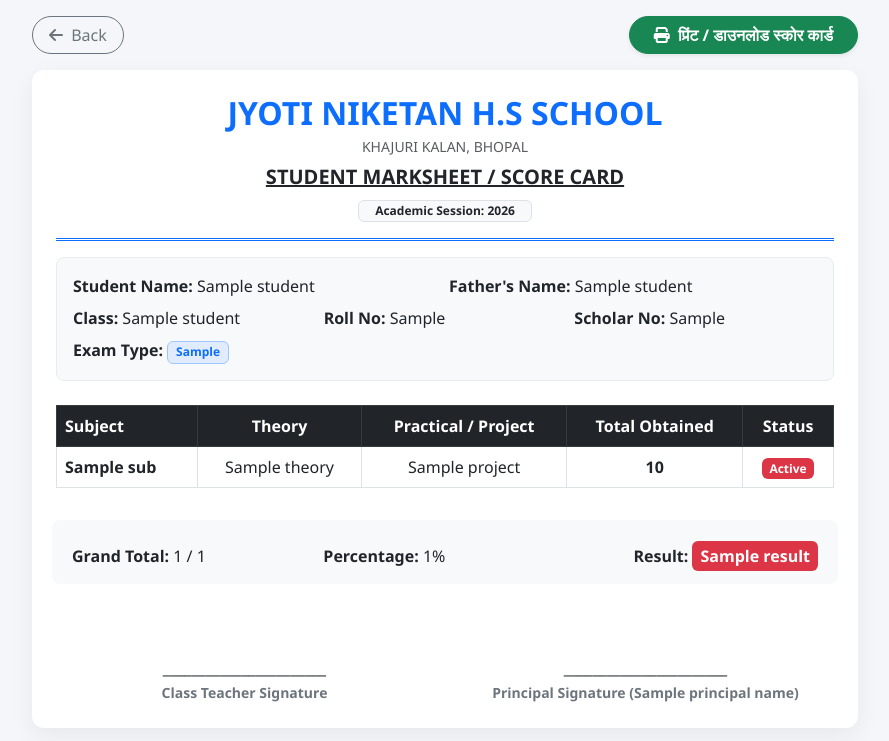
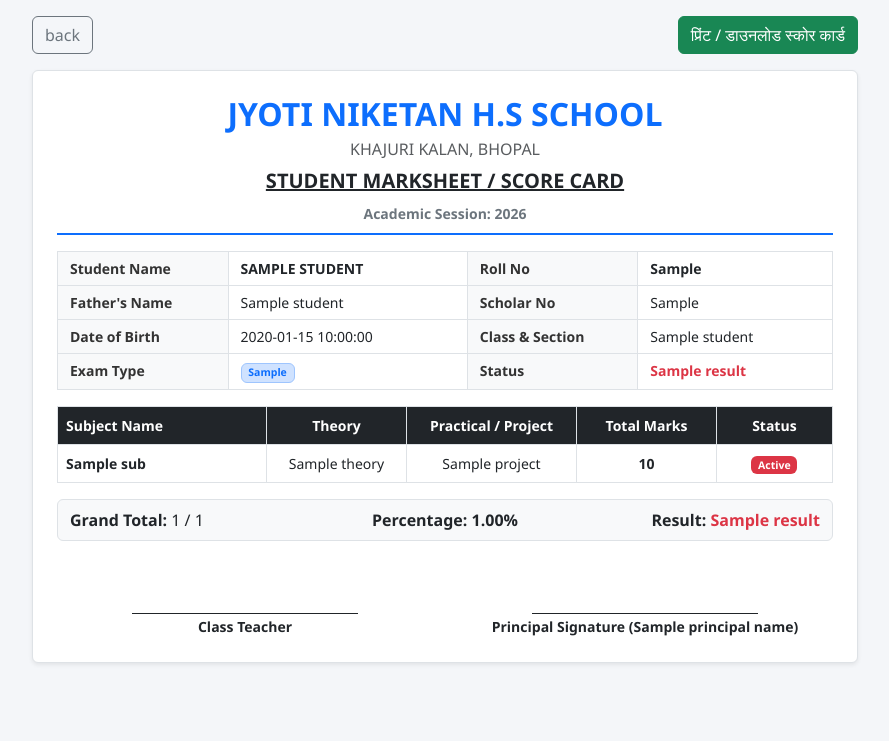
Before and after one commit to Arya1527/e_app, a Flask app: template templates/public_result_view.html in a window 1280 px wide. Shown: the top 741 px of the page, without its empty margins (195-1084 px from the left). Run offline with Flask 3, Linux system fonts and the light colour scheme; the template is opened without the code that fills it: most values are stand-ins (such as "Sample title", 1, 10 or a date in 2020).

Commit message:
Refactor public_result_view.html for better layout
Updated the public result view template with improved styling, structure, and print optimizations.

```diff
--- a/templates/public_result_view.html
+++ b/templates/public_result_view.html
@@ -2,92 +2,115 @@
 <html lang="hi">
 <head>
     <meta charset="UTF-8">
-    <meta name="viewport" content="width=device-width, initial-scale=1.0">
     <title>Score Card - {{ config_data.school_name }}</title>
-    <!-- Bootstrap 5 CSS -->
     <link href="https://cdn.jsdelivr.net/npm/bootstrap@5.3.0/dist/css/bootstrap.min.css" rel="stylesheet">
-    <!-- FontAwesome Icons -->
-    <link href="https://cdnjs.cloudflare.com/ajax/libs/font-awesome/6.4.0/css/all.min.css" rel="stylesheet">
     <style>
-        body { background: #f4f6f9; font-family: 'Segoe UI', Tahoma, Geneva, Verdana, sans-serif; }
-        .report-card { border: none; border-radius: 12px; box-shadow: 0 8px 24px rgba(0,0,0,0.06); }
-        .report-header { border-bottom: 3px double #0d6efd; }
-        .info-box { background-color: #f8f9fa; border-radius: 8px; border: 1px solid #e9ecef; }
-
-        /* Print Stylesheet Optimization */
         @media print {
             .no-print { display: none !important; }
-            body { background: #ffffff !important; padding: 0 !important; }
-            .container { max-width: 100% !important; width: 100% !important; padding: 0 !important; margin: 0 !important; }
-            .report-card { border: none !important; box-shadow: none !important; padding: 0 !important; margin-bottom: 0 !important; page-break-after: always; }
-            .table-dark { background-color: #343a40 !important; color: #ffffff !important; -webkit-print-color-adjust: exact; }
-            .badge { border: 1px solid #000; color: #000 !important; background: none !important; }
+            body { background: white !important; padding: 0 !important; }
+            .card { border: none !important; box-shadow: none !important; }
         }
-
-        /* Mobile Adjustments */
-        @media screen and (max-width: 576px) {
-            body { padding: 10px !important; }
-            .report-card { padding: 15px !important; }
-            .school-name { font-size: 1.4rem; }
-            .info-item { font-size: 0.9rem; }
-            .table-responsive { border: 0; }
-        }
+        body { background: #f4f6f9; font-family: 'Segoe UI', Tahoma, Geneva, Verdana, sans-serif; }
+        .report-header { border-bottom: 2px solid #0d6efd; }
+        .student-info-table td { padding: 6px 12px; font-size: 14px; }
+        .student-info-table .label { font-weight: 600; width: 22%; background-color: #f8f9fa; color: #333; }
+        .marks-table th { background-color: #212529 !important; color: #fff; font-size: 14px; }
+        .marks-table td { font-size: 14px; }
     </style>
 </head>
 <body class="p-3">
 
 <div class="container" style="max-width: 850px;">
-    <!-- Top Action Buttons -->
-    <div class="no-print mb-3 d-flex justify-content-between align-items-center">
-        <a href="{{ url_for('student_result') }}" class="btn btn-outline-secondary rounded-pill px-3">
-            <i class="fa-solid fa-arrow-left me-1"></i> Back
-        </a>
-        <button onclick="window.print()" class="btn btn-success rounded-pill px-4 shadow-sm fw-bold">
-            <i class="fa-solid fa-print me-1"></i> प्रिंट / डाउनलोड स्कोर कार्ड
-        </button>
+    <div class="no-print mb-3 d-flex justify-content-between">
+        <a href="{{ url_for('student_result') }}" class="btn btn-outline-secondary"><i class="bi bi-arrow-left"></i> back</a>
+        <button onclick="window.print()" class="btn btn-success"><i class="bi bi-printer"></i> प्रिंट / डाउनलोड स्कोर कार्ड</button>
     </div>
 
     {% for student in results %}
-    <div class="card report-card p-4 mb-4 bg-white">
-        <!-- School Header -->
-        <div class="text-center report-header pb-3 mb-3">
-            <h2 class="fw-bold text-primary school-name text-uppercase mb-1">{{ config_data.school_name }}</h2>
-            <p class="text-muted small mb-1">{{ config_data.school_address }}</p>
+    <div class="card p-4 mb-4 bg-white shadow-sm border">
+        <!-- Header -->
+        <div class="text-center report-header pb-2 mb-3">
+            <h2 class="fw-bold text-primary mb-1">{{ config_data.school_name }}</h2>
+            <p class="text-muted mb-1">{{ config_data.school_address }}</p>
             <h5 class="mt-2 text-decoration-underline fw-bold text-dark">STUDENT MARKSHEET / SCORE CARD</h5>
-            <span class="badge bg-light text-dark border px-3 py-1">Academic Session: {{ config_data.academic_session }}</span>
+            <small class="text-secondary fw-semibold">Academic Session: {{ config_data.academic_session }}</small>
         </div>
 
-        <!-- Student Details Grid -->
-        <div class="info-box p-3 mb-4">
-            <div class="row g-2 info-item">
-                <div class="col-12 col-sm-6"><strong>Student Name:</strong> {{ student.name }}</div>
-                <div class="col-12 col-sm-6"><strong>Father's Name:</strong> {{ student.father_name }}</div>
-                <div class="col-6 col-sm-4"><strong>Class:</strong> {{ student.class_name }}</div>
-                <div class="col-6 col-sm-4"><strong>Roll No:</strong> {{ student.roll_no }}</div>
-                <div class="col-6 col-sm-4"><strong>Scholar No:</strong> {{ student.scholar_no }}</div>
-                <div class="col-12 col-sm-6"><strong>Exam Type:</strong> <span class="badge bg-primary bg-opacity-10 text-primary border border-primary-subtle px-2">{{ student.exam_type }}</span></div>
-            </div>
-        </div>
+        <!-- Student Details Mini Table -->
+        <table class="table table-bordered student-info-table mb-3">
+            <tbody>
+                <tr>
+                    <td class="label">Student Name</td>
+                    <td class="fw-bold text-uppercase">{{ student.name }}</td>
+                    <td class="label">Roll No</td>
+                    <td class="fw-bold">{{ student.roll_no }}</td>
+                </tr>
+                <tr>
+                    <td class="label">Father's Name</td>
+                    <td>{{ student.father_name }}</td>
+                    <td class="label">Scholar No</td>
+                    <td>{{ student.scholar_no if student.scholar_no else '-' }}</td>
+                </tr>
+                <tr>
+                    <td class="label">Date of Birth</td>
+                    <td>{{ student.dob if student.dob else '-' }}</td>
+                    <td class="label">Class & Section</td>
+                    <td>{{ student.class_name }}</td>
+                </tr>
+                <tr>
+                    <td class="label">Exam Type</td>
+                    <td><span class="badge bg-primary-subtle text-primary border border-primary-subtle">{{ student.exam_type }}</span></td>
+                    <td class="label">Status</td>
+                    <td>
+                        <span class="fw-bold {{ 'text-success' if student.result == 'Pass' else 'text-danger' }}">
+                            {{ student.result }}
+                        </span>
+                    </td>
+                </tr>
+            </tbody>
+        </table>
 
         <!-- Marks Table -->
-        <div class="table-responsive">
-            <table class="table table-bordered text-center align-middle">
-                <thead class="table-dark">
+        <table class="table table-bordered text-center align-middle marks-table mb-3">
+            <thead>
                 <tr>
-                        <th class="text-start">Subject</th>
-                        <th>Theory</th>
-                        <th>Practical / Project</th>
-                        <th>Total Obtained</th>
-                        <th>Status</th>
+                    <th class="text-start">Subject Name</th>
+                    <th style="width: 18%;">Theory</th>
+                    <th style="width: 22%;">Practical / Project</th>
+                    <th style="width: 18%;">Total Marks</th>
+                    <th style="width: 15%;">Status</th>
                 </tr>
             </thead>
             <tbody>
                 {% for sub, mark in student.scores.items() %}
                 <tr>
                     <td class="fw-semibold text-start">{{ sub }}</td>
-                        <td>{{ mark.theory }}</td>
-                        <td>{{ mark.project }}</td>
-                        <td><strong>{{ mark.total }}</strong></td>
+                    <!-- Theory Marks (Removes trailing .0) -->
+                    <td>
+                        {% if mark.theory is number %}
+                            {{ mark.theory | int if mark.theory == (mark.theory | int) else mark.theory }}
+                        {% else %}
+                            {{ mark.theory }}
+                        {% endif %}
+                    </td>
+                    <!-- Project Marks (Removes trailing .0) -->
+                    <td>
+                        {% if mark.project is number %}
+                            {{ mark.project | int if mark.project == (mark.project | int) else (mark.project if mark.project else '-') }}
+                        {% else %}
+                            {{ mark.project if mark.project else '-' }}
+                        {% endif %}
+                    </td>
+                    <!-- Total Marks -->
+                    <td>
+                        <strong>
+                            {% if mark.total is number %}
+                                {{ mark.total | int if mark.total == (mark.total | int) else mark.total }}
+                            {% else %}
+                                {{ mark.total }}
+                            {% endif %}
+                        </strong>
+                    </td>
                     <td>
                         <span class="badge {{ 'bg-success' if mark.status == 'Pass' else 'bg-danger' }}">
                             {{ mark.status }}
@@ -97,29 +120,35 @@
                 {% endfor %}
             </tbody>
         </table>
+
+        <!-- Summary & Grand Total -->
+        <div class="row pt-2 pb-2 bg-light border rounded mx-0 mb-4 align-items-center">
+            <div class="col-4">
+                <strong>Grand Total:</strong>
+                {{ student.total_obtained | int if student.total_obtained == (student.total_obtained | int) else student.total_obtained }} /
+                {{ student.total_max | int if student.total_max == (student.total_max | int) else student.total_max }}
             </div>
-
-        <!-- Grand Total & Result Summary -->
-        <div class="row mt-3 p-3 bg-light rounded-3 align-items-center text-center text-sm-start g-2">
-            <div class="col-12 col-sm-4"><strong>Grand Total:</strong> {{ student.total_obtained }} / {{ student.total_max }}</div>
-            <div class="col-12 col-sm-4"><strong>Percentage:</strong> {{ student.percentage }}%</div>
-            <div class="col-12 col-sm-4 text-sm-end">
+            <div class="col-4 text-center">
+                <strong>Percentage:</strong>
+                <span class="fw-bold text-dark">{{ "%.2f"|format(student.percentage | float) }}%</span>
+            </div>
+            <div class="col-4 text-end">
                 <strong>Result:</strong>
-                <span class="fs-6 fw-bold px-2 py-1 rounded {{ 'bg-success text-white' if student.result == 'Pass' else 'bg-danger text-white' }}">
+                <span class="fw-bold {{ 'text-success' if student.result == 'Pass' else 'text-danger' }}">
                     {{ student.result }}
                 </span>
             </div>
         </div>
 
         <!-- Signatures -->
-        <div class="row mt-5 pt-4 text-center">
+        <div class="row mt-4 pt-4 text-center">
             <div class="col-6">
-                <p class="mb-0">_______________________</p>
-                <small class="fw-semibold text-secondary">Class Teacher Signature</small>
+                <div class="border-top border-dark mx-auto" style="width: 60%;"></div>
+                <small class="fw-semibold">Class Teacher</small>
             </div>
             <div class="col-6">
-                <p class="mb-0">_______________________</p>
-                <small class="fw-semibold text-secondary">Principal Signature ({{ principal_name }})</small>
+                <div class="border-top border-dark mx-auto" style="width: 60%;"></div>
+                <small class="fw-semibold">Principal Signature {% if principal_name %}({{ principal_name }}){% endif %}</small>
             </div>
         </div>
     </div>
```
Lines whose indentation alone changed are shown as unchanged.
